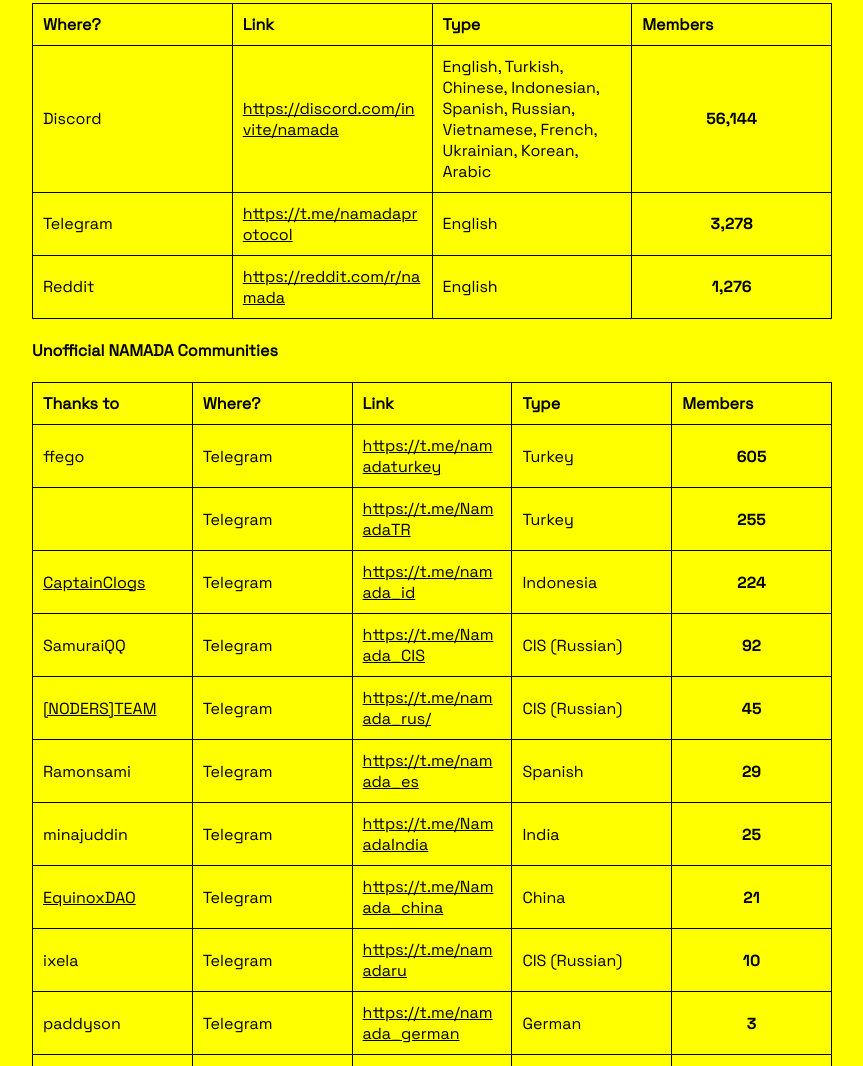
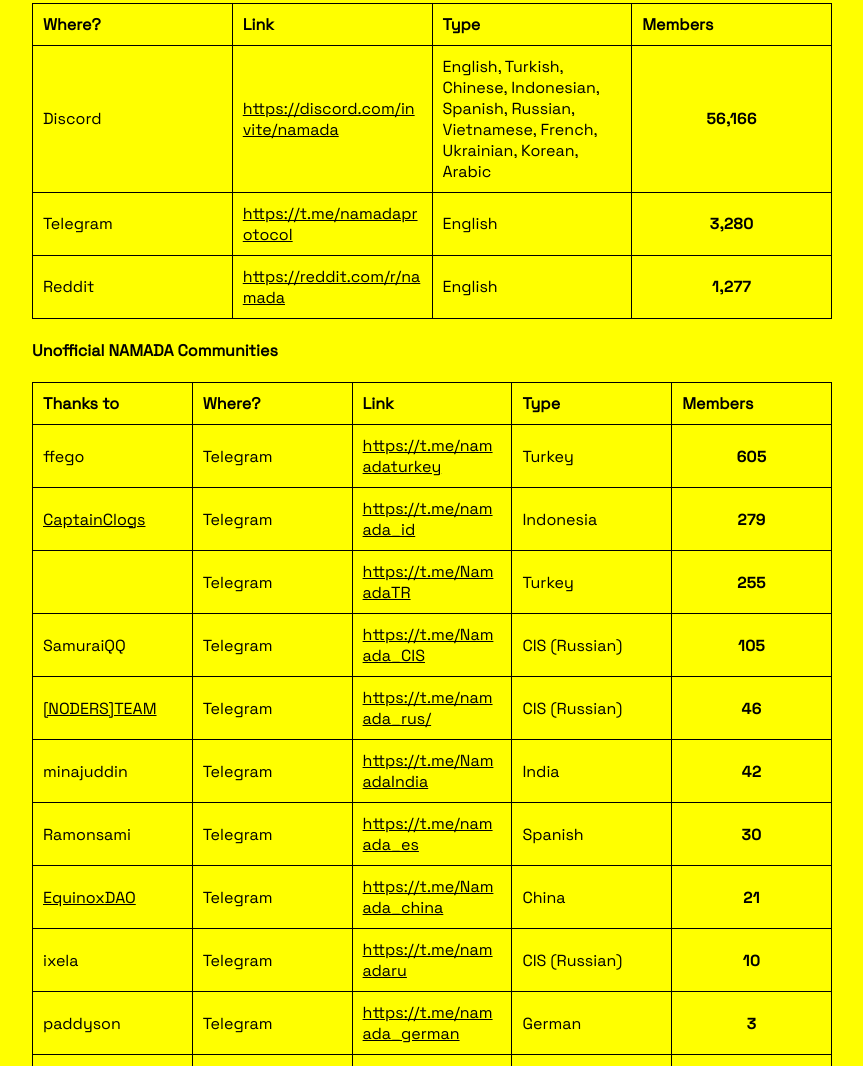
Before and after one commit to MELLIFERA-Labs/namada-awesome, a plain HTML site: page docs/index.html in a window 1280 px wide. Shown: the part 1822-2888 px from the top of the page, without its empty margins (208-1071 px from the left). Drawn offline with Linux system fonts and the light colour scheme.

Commit message:
docs: generate index.html

```diff
--- a/docs/index.html
+++ b/docs/index.html
@@ -84,19 +84,19 @@
 <td col="Where?">Discord</td>
 <td style="text-align:left" col="Link"><a href="https://discord.com/invite/namada">https://discord.com/invite/namada</a></td>
 <td style="text-align:left" col="Type">English, Turkish, Chinese, Indonesian, Spanish, Russian, Vietnamese, French, Ukrainian, Korean, Arabic</td>
-<td style="text-align:left" col="Members"><!--members_count--><code>56,144</code></td>
+<td style="text-align:left" col="Members"><!--members_count--><code>56,166</code></td>
 </tr>
 <tr>
 <td col="Where?">Telegram</td>
 <td style="text-align:left" col="Link"><a href="https://t.me/namadaprotocol">https://t.me/namadaprotocol</a></td>
 <td style="text-align:left" col="Type">English</td>
-<td style="text-align:left" col="Members"><!--members_count--><code>3,278</code></td>
+<td style="text-align:left" col="Members"><!--members_count--><code>3,280</code></td>
 </tr>
 <tr>
 <td col="Where?">Reddit</td>
 <td style="text-align:left" col="Link"><a href="https://reddit.com/r/namada">https://reddit.com/r/namada</a></td>
 <td style="text-align:left" col="Type">English</td>
-<td style="text-align:left" col="Members"><!--members_count--><code>1,276</code></td>
+<td style="text-align:left" col="Members"><!--members_count--><code>1,277</code></td>
 </tr>
 </tbody>
 </table>
@@ -120,6 +120,13 @@
 <td style="text-align:left" col="Members"><!--members_count--><code>605</code></td>
 </tr>
 <tr>
+<td style="text-align:left" col="Thanks to"><a href="https://twitter.com/captainclogs">CaptainClogs</a></td>
+<td style="text-align:left" col="Where?">Telegram</td>
+<td style="text-align:left" col="Link"><a href="https://t.me/namada_id">https://t.me/namada_id</a></td>
+<td style="text-align:left" col="Type">Indonesia</td>
+<td style="text-align:left" col="Members"><!--members_count--><code>279</code></td>
+</tr>
+<tr>
 <td style="text-align:left" col="Thanks to"></td>
 <td style="text-align:left" col="Where?">Telegram</td>
 <td style="text-align:left" col="Link"><a href="https://t.me/NamadaTR">https://t.me/NamadaTR</a></td>
@@ -127,39 +134,32 @@
 <td style="text-align:left" col="Members"><!--members_count--><code>255</code></td>
 </tr>
 <tr>
-<td style="text-align:left" col="Thanks to"><a href="https://twitter.com/captainclogs">CaptainClogs</a></td>
-<td style="text-align:left" col="Where?">Telegram</td>
-<td style="text-align:left" col="Link"><a href="https://t.me/namada_id">https://t.me/namada_id</a></td>
-<td style="text-align:left" col="Type">Indonesia</td>
-<td style="text-align:left" col="Members"><!--members_count--><code>224</code></td>
-</tr>
-<tr>
 <td style="text-align:left" col="Thanks to">SamuraiQQ</td>
 <td style="text-align:left" col="Where?">Telegram</td>
 <td style="text-align:left" col="Link"><a href="https://t.me/Namada_CIS">https://t.me/Namada_CIS</a></td>
 <td style="text-align:left" col="Type">CIS (Russian)</td>
-<td style="text-align:left" col="Members"><!--members_count--><code>92</code></td>
+<td style="text-align:left" col="Members"><!--members_count--><code>105</code></td>
 </tr>
 <tr>
 <td style="text-align:left" col="Thanks to"><a href="https://noders.team/">[NODERS]TEAM</a></td>
 <td style="text-align:left" col="Where?">Telegram</td>
 <td style="text-align:left" col="Link"><a href="https://t.me/namada_rus/">https://t.me/namada_rus/</a></td>
 <td style="text-align:left" col="Type">CIS (Russian)</td>
-<td style="text-align:left" col="Members"><!--members_count--><code>45</code></td>
+<td style="text-align:left" col="Members"><!--members_count--><code>46</code></td>
+</tr>
+<tr>
+<td style="text-align:left" col="Thanks to">minajuddin</td>
+<td style="text-align:left" col="Where?">Telegram</td>
+<td style="text-align:left" col="Link"><a href="https://t.me/NamadaIndia">https://t.me/NamadaIndia</a></td>
+<td style="text-align:left" col="Type">India</td>
+<td style="text-align:left" col="Members"><!--members_count--><code>42</code></td>
 </tr>
 <tr>
 <td style="text-align:left" col="Thanks to">Ramonsami</td>
 <td style="text-align:left" col="Where?">Telegram</td>
 <td style="text-align:left" col="Link"><a href="https://t.me/namada_es">https://t.me/namada_es</a></td>
 <td style="text-align:left" col="Type">Spanish</td>
-<td style="text-align:left" col="Members"><!--members_count--><code>29</code></td>
-</tr>
-<tr>
-<td style="text-align:left" col="Thanks to">minajuddin</td>
-<td style="text-align:left" col="Where?">Telegram</td>
-<td style="text-align:left" col="Link"><a href="https://t.me/NamadaIndia">https://t.me/NamadaIndia</a></td>
-<td style="text-align:left" col="Type">India</td>
-<td style="text-align:left" col="Members"><!--members_count--><code>25</code></td>
+<td style="text-align:left" col="Members"><!--members_count--><code>30</code></td>
 </tr>
 <tr>
 <td style="text-align:left" col="Thanks to"><a href="https://www.equinoxdao.xyz">EquinoxDAO</a></td>
```
